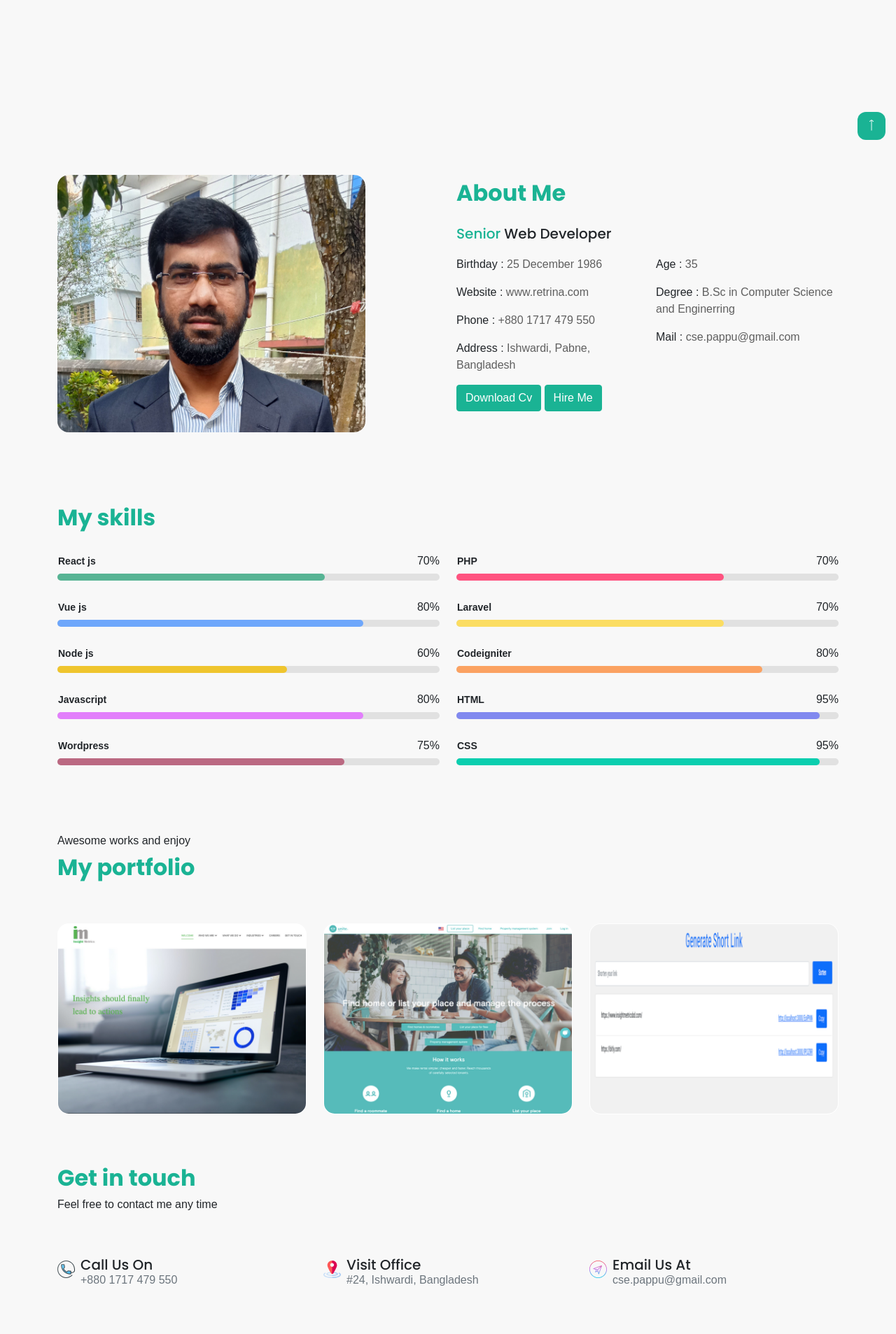
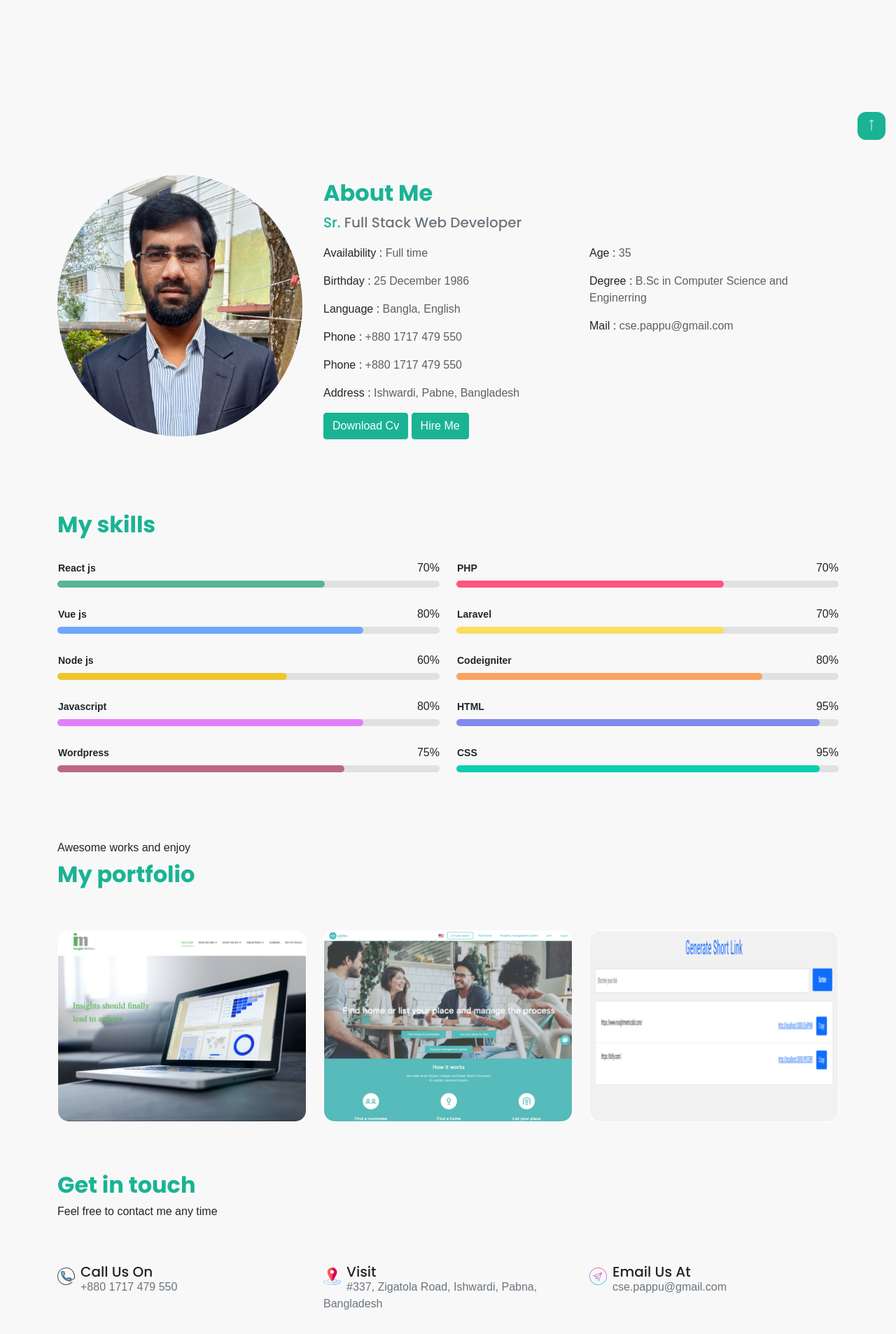
Before and after one commit to Pappu86/portfolio, a PHP site: page / in a window 1280 px wide. Shown: the part 650-2557 px from the top of the page at 70% size. Run offline with PHP 8.4, Linux system fonts and the light colour scheme; some web fonts are replaced.

Commit message:
Update ui design

```diff
--- a/css/style.css
+++ b/css/style.css
@@ -167,8 +167,8 @@ h2 span {
   box-shadow: none;
   background-color: transparent;
   padding: 0;
-  width: 630px;
-  height: 355px;
+  width: 350px;
+  /* height: 355px; */
   overflow: hidden;
   border-radius: 1rem;
 }
@@ -311,7 +311,7 @@ h2 span {
 }
 .image-border img {
   width: 100%;
-  border-radius: 1rem;
+  border-radius: 50%;
 }
 
 .about .personal-info ul li p {
@@ -472,8 +472,8 @@ h2 span {
 
 @media only screen and (min-width: 1024px) {
   .image-border {
-    width: 440px;
-    height: 368px;
+    /* width: 440px; */
+    /* height: 368px; */
   }
 }
 @media only screen and (max-width: 768px) {
--- a/index.html
+++ b/index.html
@@ -161,25 +161,31 @@
     <section id="scrollspyAbout" class="section about pb-5">
       <div class="container">
         <div class="row">
-          <div class="col-lg-6">
+          <div class="col-lg-4">
             <div class="image-border">
               <img src="assets/img/personal-image-05.jpg" alt="/" />
             </div>
           </div>
-          <div class="col-lg-6 mt-4 mt-lg-0">
+          <div class="col-lg-8 mt-4 mt-lg-0">
             <div class="personal-item">
               <h2 class="mb-0 base-color">About Me</h2>
-              <h5 class="text-dark my-3">
-                <span class="base-color">Senior</span> Web Developer
+              <h5 class="text-muted mb-3">
+                <span class="base-color">Sr.</span> Full Stack Web Developer
               </h5>
               <div class="row">
                 <div class="col-6 personal-info">
                   <ul class="list-unstyled">
                     <li>
+                      <p>Availability :<span> Full time</span></p>
+                    </li>
+                    <li>
                       <p>Birthday : <span> 25 December 1986</span></p>
                     </li>
                     <li>
-                      <p>Website : <span> www.retrina.com</span></p>
+                      <p>Language : <span> Bangla, English</span></p>
+                    </li>
+                    <li>
+                      <p>Phone : <span> +880 1717 479 550</span></p>
                     </li>
                     <li>
                       <p>Phone : <span> +880 1717 479 550</span></p>
@@ -451,8 +457,10 @@
                 />
               </div>
               <div class="mt-3 info">
-                <h5 class="mb-0 contact_detail-title">Visit Office</h5>
-                <p class="text-muted">#24, Ishwardi, Bangladesh</p>
+                <h5 class="mb-0 contact_detail-title">Visit</h5>
+                <p class="text-muted">
+                  #337, Zigatola Road, Ishwardi, Pabna, Bangladesh
+                </p>
               </div>
             </div>
           </div>
@@ -504,8 +512,7 @@
         <div class="row copy-right mt-5">
           <div class="col-12 text-center text-dark">
             <p>
-              © 2022. Template has been designed by
-              <span class="base-color">Pappu</span>
+              © 2024. <span class="base-color">Pappu</span> all right reserved.
             </p>
           </div>
         </div>
```
